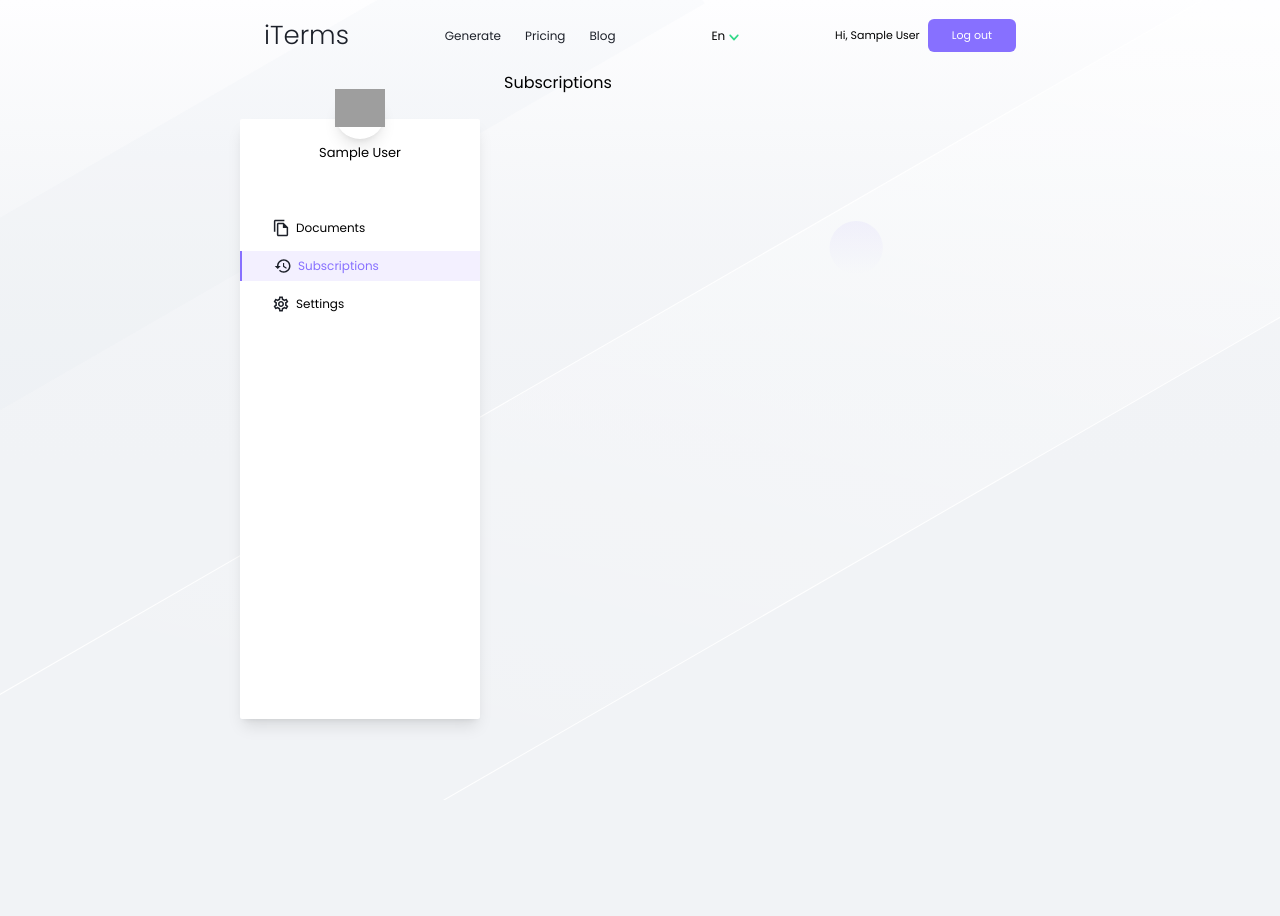
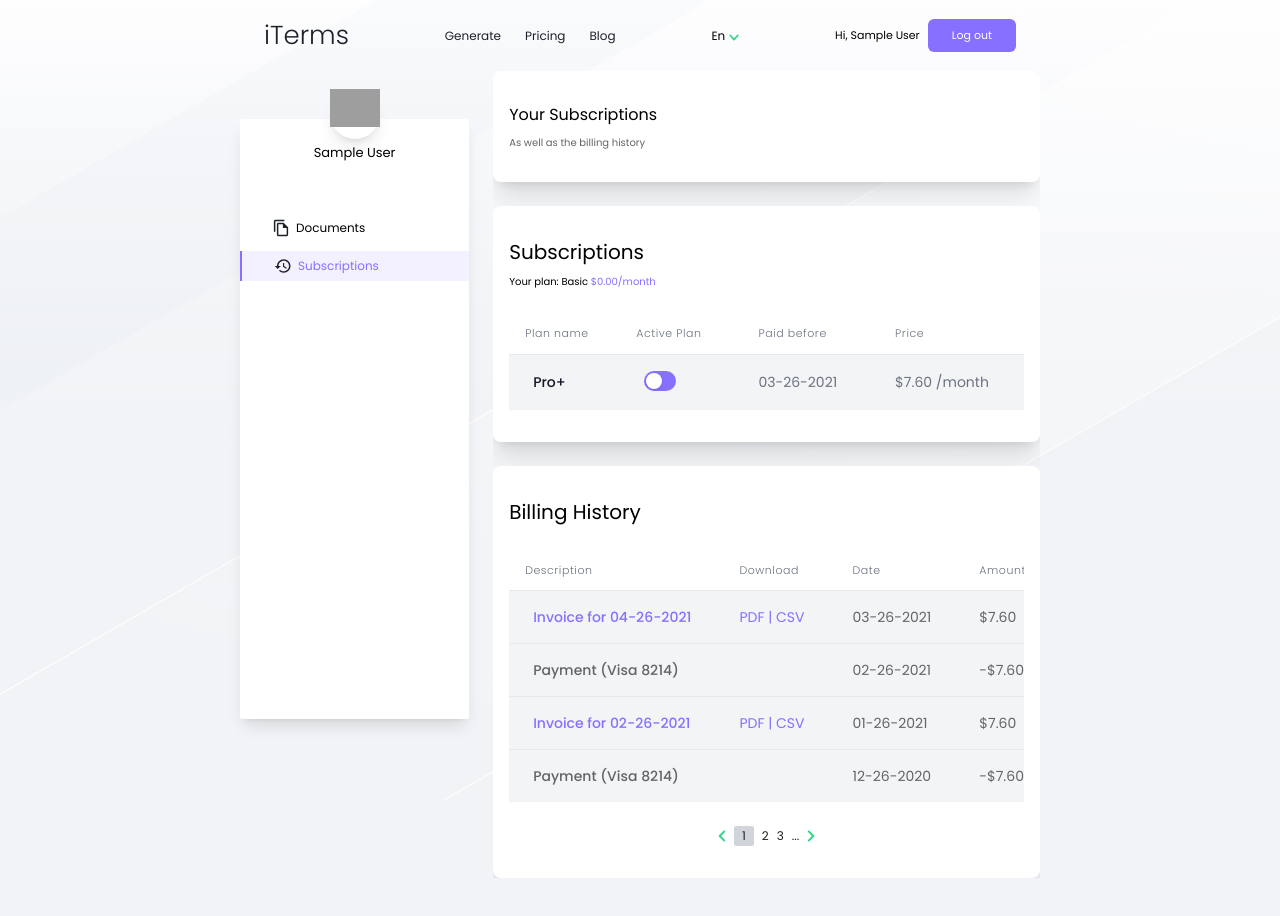
Before and after one commit to yusuftomilola/iTerms-Legal-Agreements-Generator, a React (Vite) app: page /subscriptions in a window 1280 px wide. Before the commit the page ends 800 px from the top, so only its background shows below. Built offline with nearby package versions, Linux system fonts and the light colour scheme; no server answers; sample sign-in values are in the browser's storage; grey boxes are pictures that could not be loaded.

Commit message:
side bar adjustments

```diff
--- a/src/components/Sidebar.jsx
+++ b/src/components/Sidebar.jsx
@@ -40,14 +40,14 @@ const Sidebar = () => {
           Subscriptions
         </NavLink>
 
-        <NavLink
+        {/* <NavLink
           to={"/settings"}
           className={({ isActive }) =>
             `flex items-center pl-8 gap-1.5 py-1.5 ${isActive ? "active2" : ""}`
           }
         >
           <img src={genSettingsIcon} alt="Settings icon" width={18} /> Settings
-        </NavLink>
+        </NavLink> */}
       </ol>
     </aside>
   );
--- a/src/pages/Generate.jsx
+++ b/src/pages/Generate.jsx
@@ -25,6 +25,7 @@ const DocumentRow = ({ document, isActive, onToggle }) => (
             }`}
           ></div>
         </div>
+
         <a
           href={document.url}
           className="text-[#8770ff] hover:underline truncate"
@@ -116,6 +117,7 @@ const DocumentManagement = () => {
           <ButtonWithBg text={"Create"} bgColor={"#8770ff"} />
         </div>
       </div>
+
       <div className="overflow-x-auto">
         <div className="min-w-max">
           <div className="flex text-left text-gray-400 border-b mb-4 text-[13px] pb-2">
--- a/src/pages/Subscriptions.jsx
+++ b/src/pages/Subscriptions.jsx
@@ -1,7 +1,202 @@
-import React from "react";
+import React, { useState } from "react";
+import { shortDownArrowIcon, shortRightArrowIcon } from "../assets/icons";
+import ButtonWithBg from "../components/buttons/ButtonWithBg";
+import { Switch } from "@headlessui/react";
+
+const SubscriptionTable = () => {
+  const [enabled, setEnabled] = useState(false);
+  return (
+    <table className="min-w-full divide-y divide-gray-200">
+      <thead className="mb-2">
+        <tr className="mb-2">
+          <th className="px-4 py-3 text-left text-[11px] font-light text-gray-500 tracking-wider">
+            Plan name
+          </th>
+          <th className="px-6 py-3 text-left text-[11px] font-light text-gray-500 tracking-wider">
+            Active Plan
+          </th>
+          <th className="px-6 py-3 text-left text-[11px] font-light text-gray-500 tracking-wider">
+            Paid before
+          </th>
+          <th className="px-6 py-3 text-left text-[11px] font-light text-gray-500 tracking-wider">
+            Price
+          </th>
+        </tr>
+      </thead>
+      <tbody className=" divide-y divide-gray-200">
+        <tr className="bg-gray-100 rounded-lg">
+          <td className="px-6 py-4 whitespace-nowrap text-sm font-medium text-gray-900">
+            Pro+
+          </td>
+          <td className="px-6 py-4 whitespace-nowrap text-sm text-gray-500">
+            <Switch
+              checked={enabled}
+              onChange={setEnabled}
+              className="group relative inline-flex h-4.5 w-8 flex-shrink-0 cursor-pointer rounded-full border-2 border-transparent bg-[#8770ff] transition-colors duration-200 ease-in-out focus:outline-none focus:ring-2 focus:ring-gray-200 focus:ring-offset-2 data-[checked]:bg-gray-200 ml-2"
+            >
+              <span
+                aria-hidden="true"
+                className="pointer-events-none inline-block h-4 w-4 transform rounded-full bg-white shadow ring-0 transition duration-200 ease-in-out group-data-[checked]:translate-x-3"
+              />
+            </Switch>
+          </td>
+          <td className="px-6 py-4 whitespace-nowrap text-sm text-gray-500">
+            03-26-2021
+          </td>
+          <td className="px-6 py-4 whitespace-nowrap text-sm text-gray-500">
+            $7.60 /month
+          </td>
+        </tr>
+      </tbody>
+    </table>
+  );
+};
+
+const billingHistory = [
+  {
+    id: 1,
+    isPositive: true,
+    description: "Invoice for 04-26-2021",
+    download: "PDF | CSV",
+    date: "03-26-2021",
+    amount: "$7.60",
+  },
+  {
+    id: 2,
+    isPositive: false,
+    description: "Payment (Visa 8214)",
+    download: "",
+    date: "02-26-2021",
+    amount: "-$7.60",
+  },
+  {
+    id: 3,
+    isPositive: true,
+    description: "Invoice for 02-26-2021",
+    download: "PDF | CSV",
+    date: "01-26-2021",
+    amount: "$7.60",
+  },
+  {
+    id: 4,
+    isPositive: false,
+    description: "Payment (Visa 8214)",
+    download: "",
+    date: "12-26-2020",
+    amount: "-$7.60",
+  },
+];
+
+const SubscriptionTable2 = () => {
+  return (
+    <table className="min-w-full divide-y divide-gray-200">
+      <thead className="mb-2">
+        <tr className="mb-2">
+          <th className="px-4 py-3 text-left text-[11px] font-light text-gray-500 tracking-wider">
+            Description
+          </th>
+          <th className="px-6 py-3 text-left text-[11px] font-light text-gray-500 tracking-wider">
+            Download
+          </th>
+          <th className="px-6 py-3 text-left text-[11px] font-light text-gray-500 tracking-wider">
+            Date
+          </th>
+          <th className="px-6 py-3 text-left text-[11px] font-light text-gray-500 tracking-wider">
+            Amount
+          </th>
+        </tr>
+      </thead>
+      <tbody className="divide-y divide-gray-200">
+        {billingHistory.map((billing) => {
+          return (
+            <tr key={billing.id} className="bg-gray-100 rounded-md mb-2">
+              <td
+                className={`px-6 py-4 whitespace-nowrap text-sm font-medium ${
+                  billing.isPositive ? "text-[#8770ff]" : "text-[#646464]"
+                }`}
+              >
+                {billing.description}
+              </td>
+              <td
+                className={`px-6 py-4 whitespace-nowrap text-sm ${
+                  billing.isPositive ? "text-[#8770ff]" : "text-[#646464]"
+                }`}
+              >
+                {billing.download}
+              </td>
+              <td className="px-6 py-4 whitespace-nowrap text-sm text-[#646464]">
+                {billing.date}
+              </td>
+              <td className="px-6 py-4 whitespace-nowrap text-sm text-[#646464]">
+                {billing.amount}
+              </td>
+            </tr>
+          );
+        })}
+      </tbody>
+    </table>
+  );
+};
 
 const Subscriptions = () => {
-  return <div>Subscriptions</div>;
+  return (
+    <main className="flex flex-grow flex-col gap-6  mb-10 pl-4 pr-7 md:pr-4 lg:pr-0 md:pl-0 overflow-x-hidden">
+      {/* DESKTOP */}
+      <div className="bg-white rounded-lg shadow-xl px-4 py-8 lg:flex flex-col  gap-2 items-start w-full hidden">
+        <h2 className="">Your Subscriptions</h2>
+
+        <p className="text-[#646464] text-[10px]">
+          As well as the billing history
+        </p>
+      </div>
+
+      {/* FIRST TABLE */}
+      <div className="bg-white rounded-lg shadow-xl px-4 py-8 w-full overflow-x-auto">
+        <div className="w-full">
+          <div className="flex flex-col gap-2 mb-6">
+            <h2 className="lg:text-xl text-[16px]">Subscriptions</h2>
+
+            <p className="text-[10px]">
+              Your plan: <span>Basic</span>{" "}
+              <span className="text-[#8770FF]">$0.00/month</span>
+            </p>
+          </div>
+
+          <div className="overflow-x-auto">
+            <SubscriptionTable />
+          </div>
+        </div>
+      </div>
+
+      {/* SECOND TABLE */}
+
+      <div className="bg-white rounded-lg shadow-xl px-4 py-8 w-full overflow-x-auto">
+        <div className="w-full">
+          <div className="flex flex-col gap-2 mb-6">
+            <h2 className="lg:text-xl text-[16px]">Billing History</h2>
+          </div>
+
+          <div className="overflow-x-auto">
+            <SubscriptionTable2 />
+          </div>
+
+          {/* PAGINATION */}
+          <div className="flex justify-center items-center mt-6 space-x-2 text-[12px]">
+            <div className="rotate-[180deg]">
+              <img src={shortRightArrowIcon} alt="" />
+            </div>
+            <span className="bg-gray-300 text-[#202020] w-5 h-5 flex items-center justify-center rounded-sm">
+              1
+            </span>
+            <span className="text-[#202020]">2</span>
+            <span className="text-[#202020]">3</span>
+            <span className="text-[#202020]">...</span>
+            <img src={shortRightArrowIcon} alt="right arrow" />
+          </div>
+        </div>
+      </div>
+    </main>
+  );
 };
 
 export default Subscriptions;
```
Also changed, not shown: src/pages/Pricing.jsx (+30 -45 lines).
